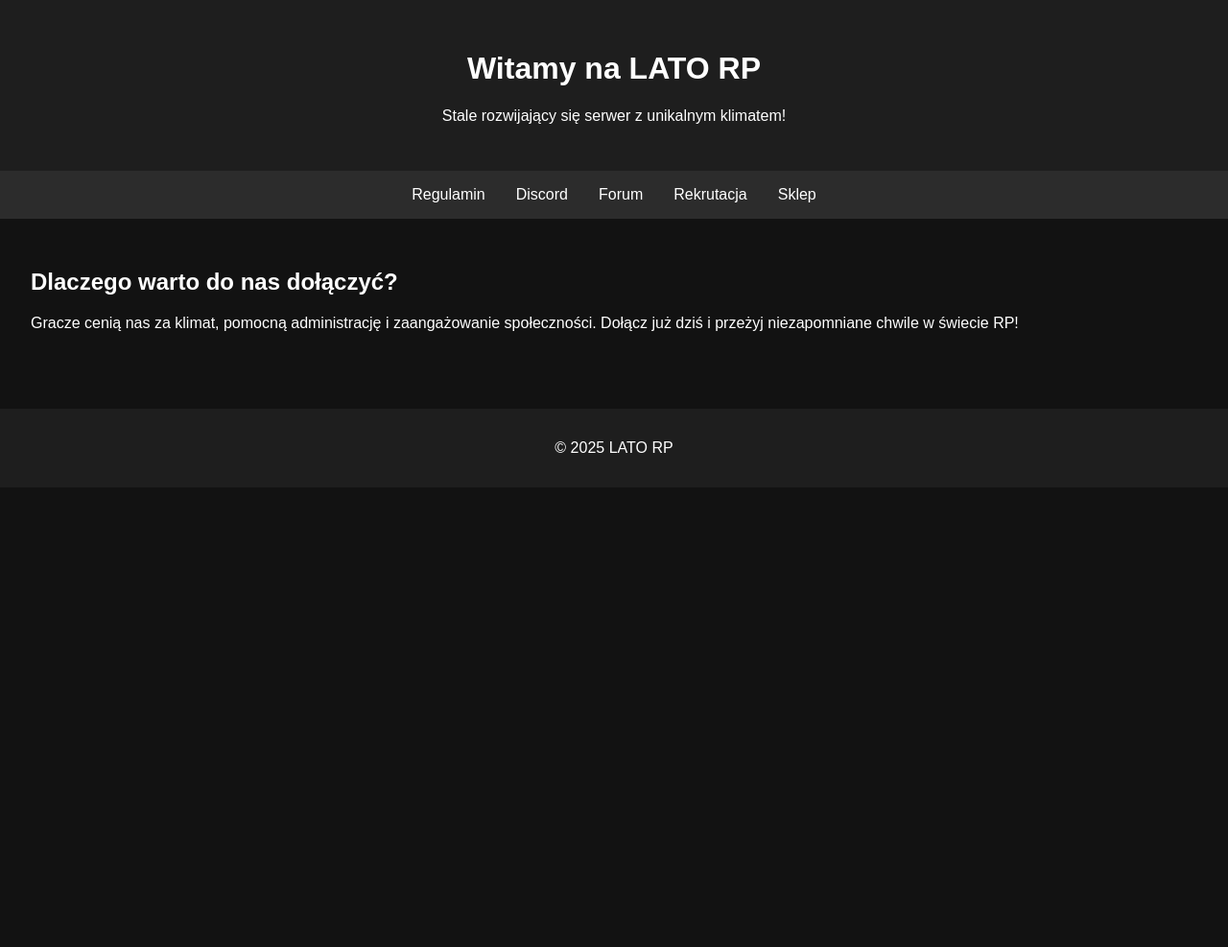
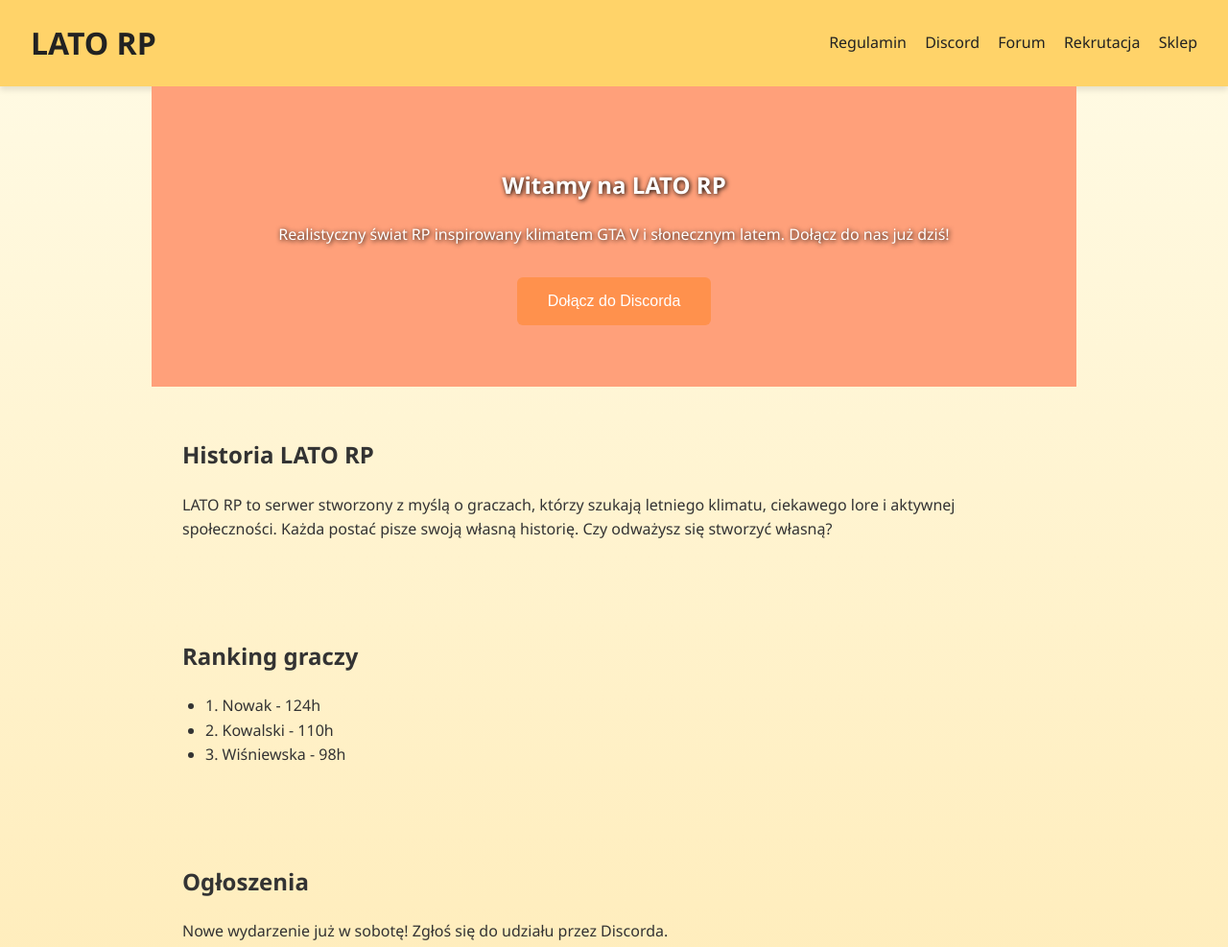
Before and after one commit to Przemko420/Lato-RP, a plain HTML site: page index.html in a window 1280 px wide. Shown: the top 987 px of the page at 96% size. Before the commit the page ends 800 px from the top, so only its background shows below. Drawn offline with Linux system fonts and the light colour scheme.

Commit message:
Add files via upload

```diff
--- a/index.html
+++ b/index.html
@@ -3,31 +3,68 @@
 <head>
   <meta charset="UTF-8" />
   <meta name="viewport" content="width=device-width, initial-scale=1.0" />
-  <title>LATO RP</title>
+  <title>LATO RP - Oficjalna Strona</title>
   <link rel="stylesheet" href="style.css" />
+  <script defer src="script.js"></script>
 </head>
 <body>
   <header>
+    <div class="logo">LATO RP</div>
+    <nav>
+      <ul>
+        <li><a href="#regulamin">Regulamin</a></li>
+        <li><a href="#discord">Discord</a></li>
+        <li><a href="#forum">Forum</a></li>
+        <li><a href="#rekrutacja">Rekrutacja</a></li>
+        <li><a href="#sklep">Sklep</a></li>
+      </ul>
+    </nav>
+  </header>
+
+  <section class="hero">
     <h1>Witamy na LATO RP</h1>
-    <p>Stale rozwijający się serwer z unikalnym klimatem!</p>
-  </header>
-  <nav>
-    <ul>
-      <li><a href="#">Regulamin</a></li>
-      <li><a href="#">Discord</a></li>
-      <li><a href="#">Forum</a></li>
-      <li><a href="#">Rekrutacja</a></li>
-      <li><a href="#">Sklep</a></li>
+    <p>Realistyczny świat RP inspirowany klimatem GTA V i słonecznym latem. Dołącz do nas już dziś!</p>
+    <button onclick="joinDiscord()">Dołącz do Discorda</button>
+  </section>
+
+  <section class="lore">
+    <h2>Historia LATO RP</h2>
+    <p>LATO RP to serwer stworzony z myślą o graczach, którzy szukają letniego klimatu, ciekawego lore i aktywnej społeczności. Każda postać pisze swoją własną historię. Czy odważysz się stworzyć własną?</p>
+  </section>
+
+  <section id="ranking">
+    <h2>Ranking graczy</h2>
+    <ul id="ranking-list">
+      <li>1. Nowak - 124h</li>
+      <li>2. Kowalski - 110h</li>
+      <li>3. Wiśniewska - 98h</li>
     </ul>
-  </nav>
-  <main>
-    <section>
-      <h2>Dlaczego warto do nas dołączyć?</h2>
-      <p>Gracze cenią nas za klimat, pomocną administrację i zaangażowanie społeczności. Dołącz już dziś i przeżyj niezapomniane chwile w świecie RP!</p>
-    </section>
-  </main>
+  </section>
+
+  <section id="ogloszenia">
+    <h2>Ogłoszenia</h2>
+    <div id="cms-content">
+      <p>Nowe wydarzenie już w sobotę! Zgłoś się do udziału przez Discorda.</p>
+    </div>
+  </section>
+
+  <section id="kontakt">
+    <h2>Kontakt</h2>
+    <form id="contact-form">
+      <input type="text" name="name" placeholder="Twoje imię" required />
+      <input type="email" name="email" placeholder="Twój email" required />
+      <textarea name="message" placeholder="Wiadomość" required></textarea>
+      <button type="submit">Wyślij</button>
+    </form>
+  </section>
+
   <footer>
-    <p>© 2025 LATO RP</p>
+    <div class="socials">
+      <a href="https://discord.gg/latorp" target="_blank">Discord</a>
+      <a href="#">YouTube</a>
+      <a href="#">TikTok</a>
+    </div>
+    <p>&copy; 2025 LATO RP. Wszelkie prawa zastrzeżone.</p>
   </footer>
 </body>
 </html>
--- /dev/null
+++ b/script.js
@@ -0,0 +1,9 @@
+// script.js
+function joinDiscord() {
+  window.open("https://discord.gg/latorp", "_blank");
+}
+document.getElementById('contact-form').addEventListener('submit', function(e) {
+  e.preventDefault();
+  alert("Dziękujemy za kontakt! Odezwiemy się wkrótce.");
+  this.reset();
+});
--- a/style.css
+++ b/style.css
@@ -1,35 +1,93 @@
+/* style.css */
 body {
   margin: 0;
-  font-family: Arial, sans-serif;
-  background-color: #121212;
-  color: #ffffff;
+  font-family: 'Segoe UI', sans-serif;
+  background: linear-gradient(to bottom, #fffbe6, #ffe6a7);
+  color: #333;
+  line-height: 1.6;
 }
 header {
-  background-color: #1e1e1e;
-  padding: 2rem;
-  text-align: center;
+  background-color: #ffd369;
+  display: flex;
+  justify-content: space-between;
+  align-items: center;
+  padding: 1rem 2rem;
+  box-shadow: 0 4px 6px rgba(0,0,0,0.1);
+}
+.logo {
+  font-size: 2rem;
+  font-weight: bold;
+  color: #222;
 }
 nav ul {
+  list-style: none;
   display: flex;
-  list-style: none;
-  justify-content: center;
-  background: #2c2c2c;
-  padding: 1rem;
-  margin: 0;
-}
-nav li {
-  margin: 0 1rem;
+  gap: 1.2rem;
 }
 nav a {
-  color: #ffffff;
+  text-decoration: none;
+  color: #222;
+  font-weight: 500;
+  transition: color 0.3s;
+}
+nav a:hover {
+  color: #ff914d;
+}
+.hero {
+  text-align: center;
+  padding: 4rem 2rem;
+  background: #ffa07a;
+  color: #fff;
+  text-shadow: 1px 1px 5px #000;
+}
+.hero button {
+  margin-top: 1rem;
+  padding: 1rem 2rem;
+  background-color: #ff914d;
+  border: none;
+  color: #fff;
+  font-size: 1rem;
+  cursor: pointer;
+  border-radius: 6px;
+  transition: background 0.3s;
+}
+.hero button:hover {
+  background-color: #e26b26;
+}
+section {
+  padding: 2rem;
+  max-width: 900px;
+  margin: auto;
+}
+#ranking ul {
+  padding-left: 1.5rem;
+}
+form input, form textarea {
+  width: 100%;
+  padding: 0.8rem;
+  margin-bottom: 1rem;
+  border: 1px solid #ccc;
+  border-radius: 6px;
+}
+form button {
+  padding: 0.8rem 1.5rem;
+  background-color: #ffd369;
+  border: none;
+  cursor: pointer;
+  border-radius: 6px;
+  font-weight: bold;
+}
+footer {
+  background-color: #ffe6a7;
+  text-align: center;
+  padding: 1rem;
+  font-size: 0.9rem;
+}
+.socials a {
+  margin: 0 0.5rem;
+  color: #222;
   text-decoration: none;
 }
-main {
-  padding: 2rem;
+.socials a:hover {
+  text-decoration: underline;
 }
-footer {
-  text-align: center;
-  padding: 1rem;
-  background: #1e1e1e;
-  margin-top: 2rem;
-}
```
